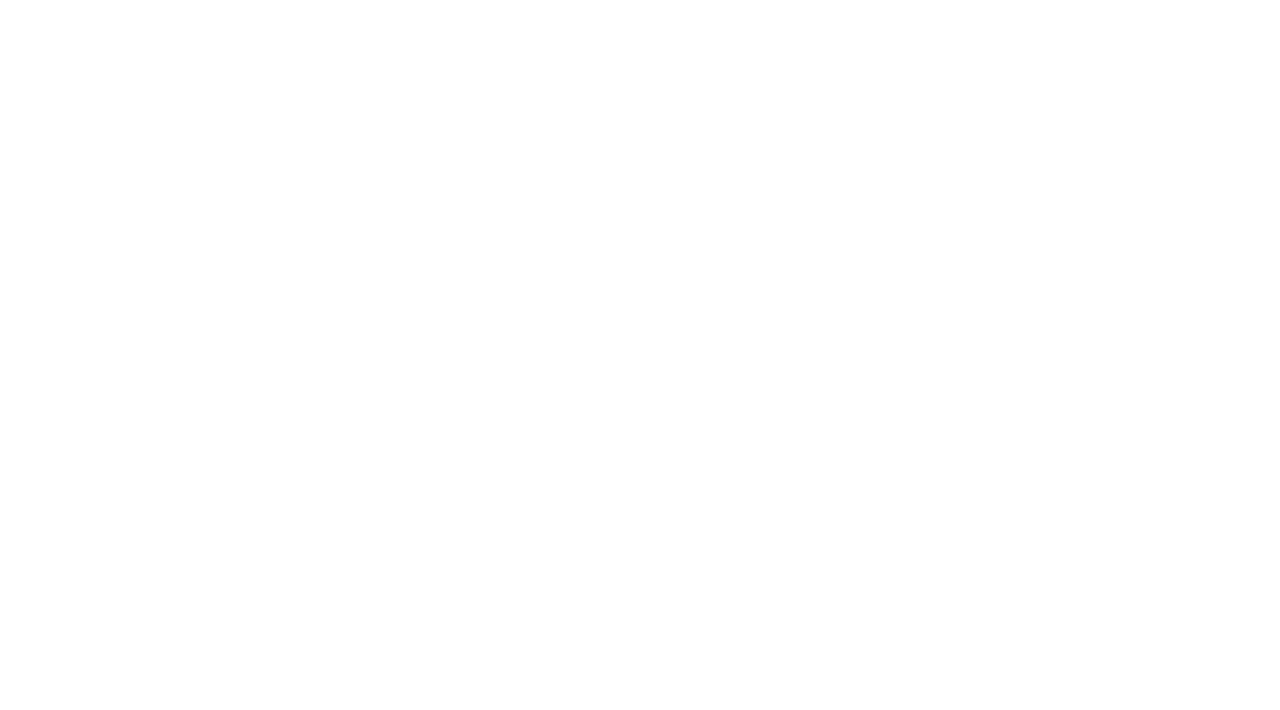
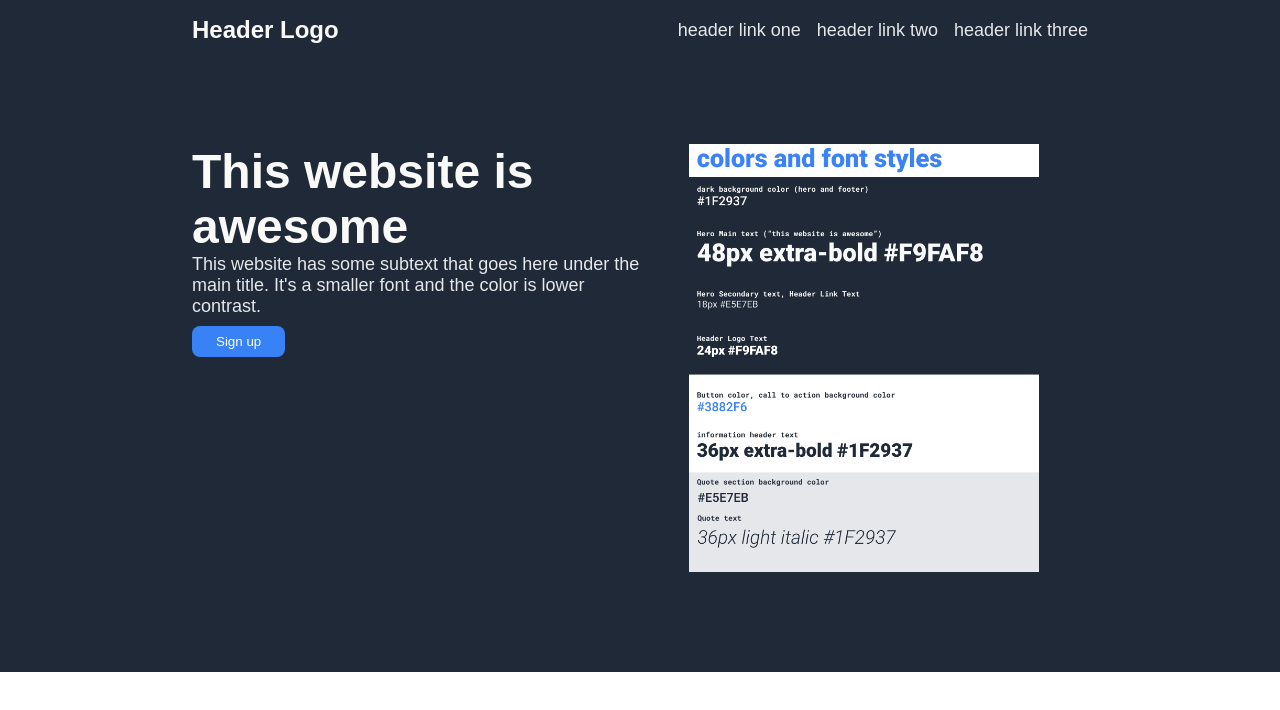
Before and after one commit to Matthis-GitHub/odin-landing-page-v2, a plain HTML site: page index.html in a window 1280 px wide. Drawn offline with Linux system fonts and the light colour scheme; files that its build step writes are made by us from their sources.

Commit message:
Add header section

```diff
--- a/css/style.css
+++ b/css/style.css
@@ -1,8 +1,87 @@
 html {
   box-sizing: border-box;
+  font-family: Arial, Helvetica, sans-serif;
 }
+
 *,
 *:before,
 *:after {
   box-sizing: inherit;
 }
+
+body {
+  margin: 0;
+}
+
+a,
+.hero p {
+  font-size: 18px;
+  color: #e5e7eb;
+}
+
+a {
+  text-decoration: none;
+}
+
+.hero p {
+  margin-top: 0;
+  margin-bottom: 9px;
+}
+
+.hero button {
+  background-color: #3882f6;
+  color: white;
+  border: none;
+  border-radius: 8px;
+  padding: 8px 24px;
+}
+
+.header {
+  padding-top: 16px;
+  padding-right: 15%;
+  padding-left: 15%;
+  background-color: #1f2937;
+}
+
+.logo {
+  font-size: 24px;
+  color: #f9faf8;
+  font-weight: bold;
+}
+
+.header .nav-container {
+  display: flex;
+  justify-content: space-between;
+  align-items: center;
+}
+
+.header .links {
+  display: flex;
+  gap: 16px;
+  list-style-type: none;
+  padding: 0;
+  margin: 0;
+}
+
+.header .hero-container {
+  display: flex;
+  padding: 100px 0;
+}
+
+.hero {
+  flex: 1;
+}
+
+.hero-image-container {
+  flex: 1;
+  display: flex;
+  justify-content: center;
+  align-items: center;
+}
+
+.hero h1 {
+  font-size: 48px;
+  font-weight: bolder;
+  color: #f9faf8;
+  margin: 0;
+}
--- a/index.html
+++ b/index.html
@@ -4,7 +4,40 @@
     <meta charset="UTF-8" />
     <meta name="viewport" content="width=device-width, initial-scale=1.0" />
     <title>Odin Landing Page v2</title>
-    <link rel="stylesheet" href="style.css" />
+    <link rel="stylesheet" href="./css/style.css" />
   </head>
-  <body></body>
+  <body>
+    <div class="header">
+      <div class="nav-container">
+        <div class="logo">Header Logo</div>
+        <nav>
+          <ul class="links">
+            <li><a href="#">header link one</a></li>
+            <li><a href="#">header link two</a></li>
+            <li><a href="#">header link three</a></li>
+          </ul>
+        </nav>
+      </div>
+      <div class="hero-container">
+        <div class="hero">
+          <h1>This website is awesome</h1>
+          <p>
+            This website has some subtext that goes here under the main title.
+            It's a smaller font and the color is lower contrast.
+          </p>
+          <button>Sign up</button>
+        </div>
+        <div class="hero-image-container">
+          <img
+            src="./images/color-and-fonts.png"
+            alt="Design document of the used colors and fonts"
+            width="350"
+          />
+        </div>
+      </div>
+    </div>
+    <div class="info"></div>
+    <div class="quote"></div>
+    <div class="call-to-action"></div>
+  </body>
 </html>
```
